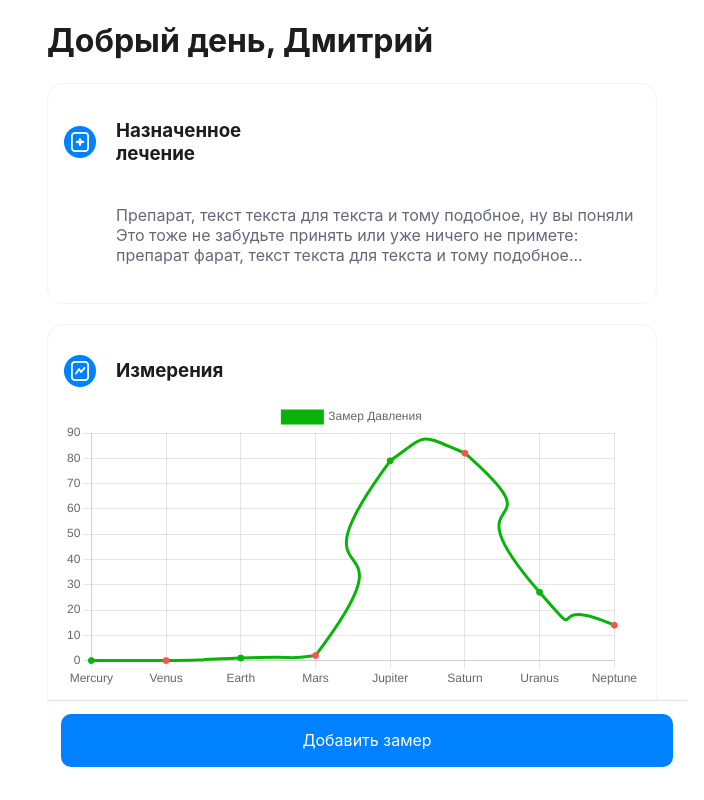
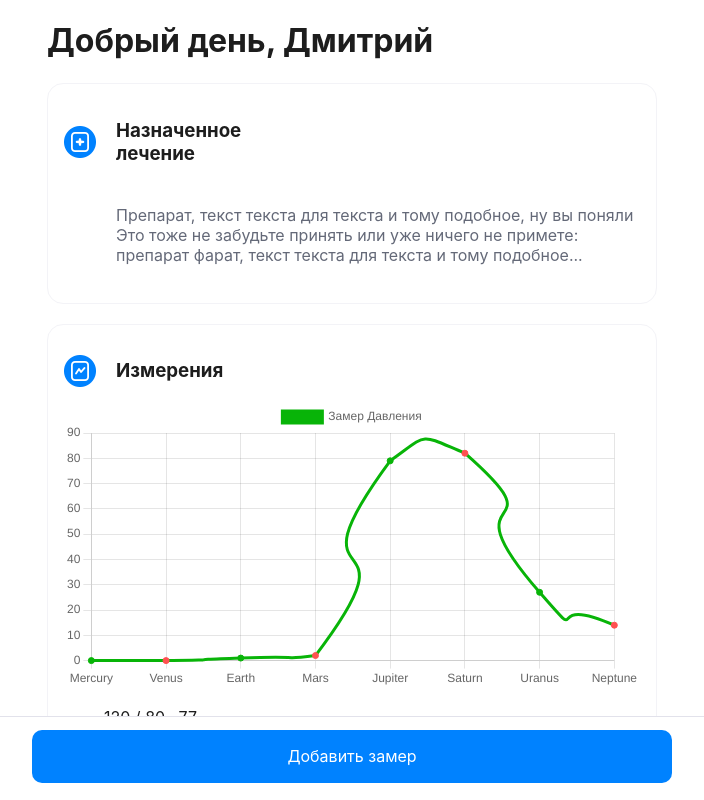
Before and after one commit to dipuzyrev/mbp, a Vue app in the folder frontend/: page /patient in a window 1280 px wide. Shown: the top 800 px of the page, without its empty margins (288-992 px from the left). Built offline with nearby package versions, Linux system fonts and the light colour scheme; a web font is replaced by a local one.

Commit message:
Fix Patient screen

```diff
--- a/frontend/src/views/Patient.vue
+++ b/frontend/src/views/Patient.vue
@@ -187,12 +187,18 @@ export default defineComponent({
 .addMeasure {
   position: fixed;
   bottom: 0;
+  left: 0;
   width: 100%;
-  max-width: 640px;
+  display: flex;
+  justify-content: center;
   background: #FFFFFF;
   box-shadow: inset 0px 1px 0px #E2E2EB;
   padding: 14px 14px 17px 14px;
-  margin: 0 auto;
+
+  & > * {
+    max-width: 640px;
+    margin-bottom: 0;
+  }
 }
 
 button {
```
